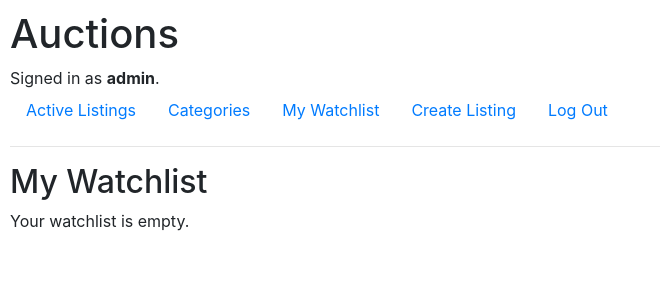
After one commit to sarojoffl/cs50-web-projects, a Django app: page /watchlist/ in a window 1280 px wide. The commit adds this page. Shown: the top 300 px of the page, without its empty margins (0-660 px from the left). Run offline with Django 3.2, Linux system fonts and the light colour scheme; a user stored in the database is signed in; data comes from the database, SQL or seed files in the repository; both versions use the stored data as it was after the commit; some libraries are stand-ins or nearby versions.

Commit message:
Implement watchlist and categories features

```diff
--- a/Project 2/commerce/auctions/models.py
+++ b/Project 2/commerce/auctions/models.py
@@ -2,7 +2,10 @@ from django.contrib.auth.models import AbstractUser
 from django.db import models
 
 class User(AbstractUser):
-    pass
+    watchlist = models.ManyToManyField('Listing', blank=True, related_name='watched_by_users')
+
+    def __str__(self):
+        return self.username
 
 class Listing(models.Model):
     title = models.CharField(max_length=64)
--- a/Project 2/commerce/auctions/templates/auctions/details.html
+++ b/Project 2/commerce/auctions/templates/auctions/details.html
@@ -1,6 +1,6 @@
 <div class="col-md-4 mb-3">
     <div class="card">
-        <img src="{{ listing.image_url }}" class="img-responsive" alt="{{ listing.title }}">
+        <img src="{{ listing.image_url }}" alt="{{ listing.title }}" style="width: 300px; height: auto;">
         <div class="card-body">
             <h5 class="card-title">{{ listing.title }}</h5>
             <p class="card-text">{{ listing.description|truncatechars:100 }}</p>
--- a/Project 2/commerce/auctions/templates/auctions/layout.html
+++ b/Project 2/commerce/auctions/templates/auctions/layout.html
@@ -20,7 +20,13 @@
             <li class="nav-item">
                 <a class="nav-link" href="{% url 'index' %}">Active Listings</a>
             </li>
+            <li class="nav-item">
+                <a class="nav-link" href="{% url 'category_list' %}">Categories</a>
+            </li>
             {% if user.is_authenticated %}
+                <li class="nav-item">
+                    <a class="nav-link" href="{% url 'view_watchlist' %}">My Watchlist</a>
+                </li>
                 <li class="nav-item">
                     <a class="nav-link" href="{% url 'create_listing' %}">Create Listing</a>
                 </li>
--- /dev/null
+++ b/Project 2/commerce/auctions/templates/auctions/watchlist.html
@@ -0,0 +1,16 @@
+{% extends "auctions/layout.html" %}
+
+{% block body %}
+<h2>My Watchlist</h2>
+{% if watchlist %}
+    <ul>
+        {% for listing in watchlist %}
+        <li>
+            {% include "auctions/details.html" %}
+        </li>
+        {% endfor %}
+    </ul>
+{% else %}
+    <p>Your watchlist is empty.</p>
+{% endif %}
+{% endblock %}
--- a/Project 2/commerce/auctions/urls.py
+++ b/Project 2/commerce/auctions/urls.py
@@ -8,5 +8,8 @@ urlpatterns = [
     path("register", views.register, name="register"),
     path('create/', views.create_listing, name='create_listing'),
     path('listing/<int:listing_id>/', views.listing_detail, name='listing_detail'),
-    path('category/<str:category_name>/', views.category_view, name='category_view'),
+    path('categories/', views.category_list, name='category_list'),
+    path('categories/<str:category_name>/', views.category_view, name='category_view'),
+    path('watchlist/', views.view_watchlist, name='view_watchlist'),
+    path('watchlist/toggle/<int:listing_id>/', views.toggle_watchlist, name='toggle_watchlist'),
 ]
--- a/Project 2/commerce/auctions/views.py
+++ b/Project 2/commerce/auctions/views.py
@@ -106,5 +106,23 @@ def listing_detail(request, listing_id):
     return render(request, 'auctions/listing_detail.html', {'listing': listing})
 
 def category_view(request, category_name):
-    listings = Listing.objects.filter(category=category_name)
+    listings = Listing.objects.filter(category=category_name, active=True)
     return render(request, 'auctions/category_listings.html', {'listings': listings, 'category_name': category_name})
+
+def category_list(request):
+    categories = Listing.objects.values_list('category', flat=True).distinct()
+    return render(request, 'auctions/category_list.html', {'categories': categories})
+
+@login_required
+def view_watchlist(request):
+    user_watchlist = request.user.watchlist.all()
+    return render(request, 'auctions/watchlist.html', {'watchlist': user_watchlist})
+
+@login_required
+def toggle_watchlist(request, listing_id):
+    listing = get_object_or_404(Listing, pk=listing_id)
+    if listing in request.user.watchlist.all():
+        request.user.watchlist.remove(listing)
+    else:
+        request.user.watchlist.add(listing)
+    return redirect('listing_detail', listing_id=listing_id)
```
Also changed, not shown: Project 2/commerce/auctions/templates/auctions/category_list.html (added, +9 -0 lines), Project 2/commerce/auctions/templates/auctions/listing_detail.html (+8 -1 lines), Project 2/commerce/auctions/migrations/0007_user_watchlist.py (added), Project 2/commerce/db.sqlite3.
